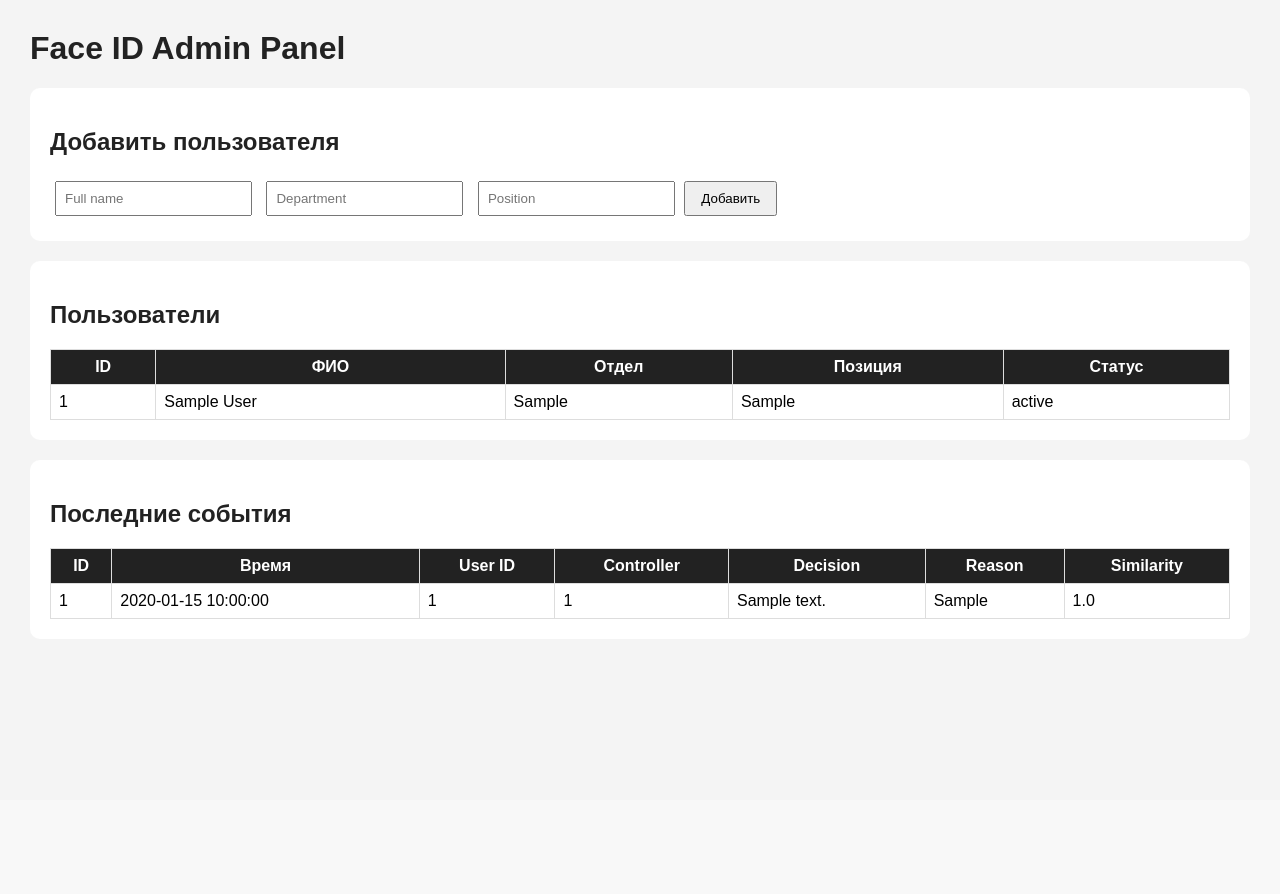
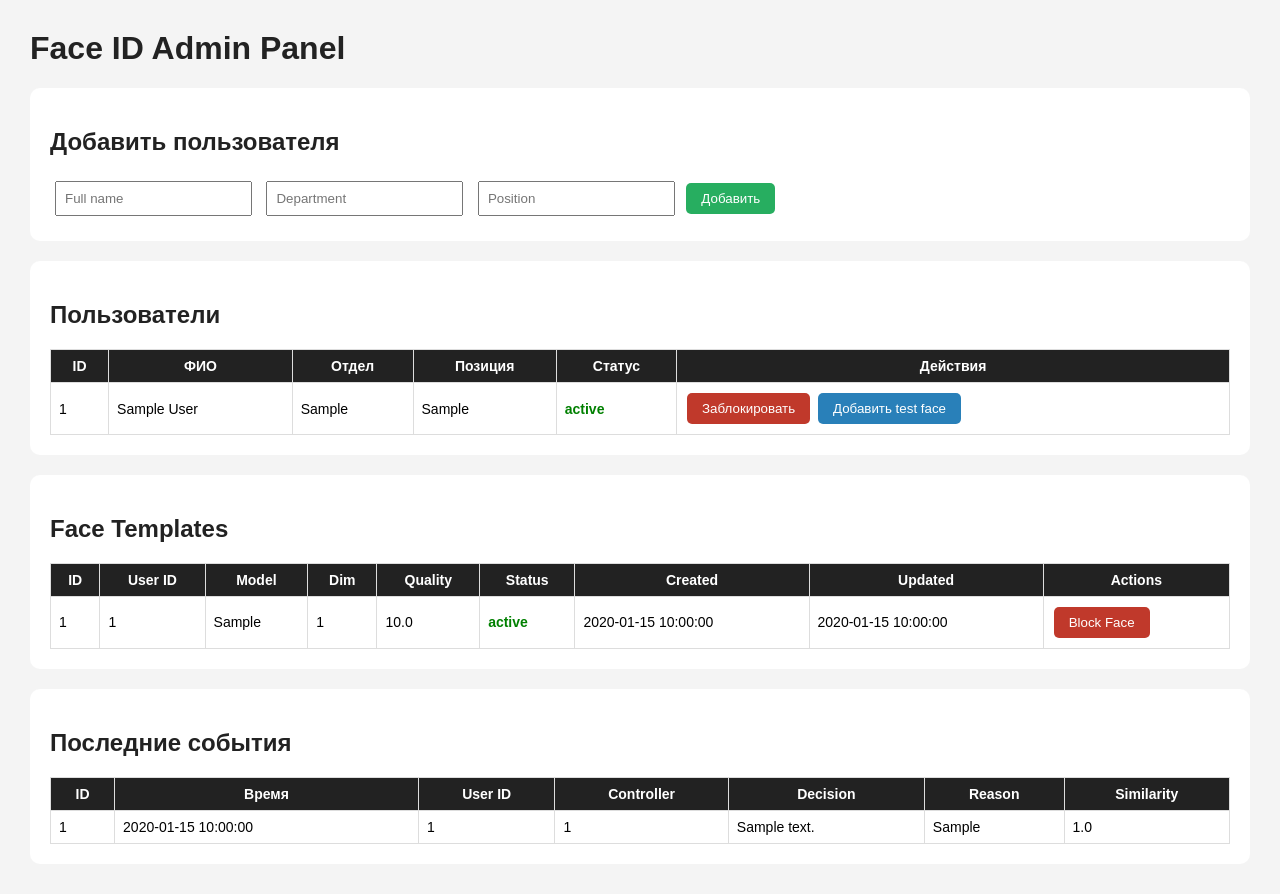
Before and after one commit to Denryy/face_backend, a FastAPI app: page /admin in a window 1280 px wide. Before the commit the page ends 619 px from the top, so only its background shows below. Run offline with FastAPI, Linux system fonts and the light colour scheme; tables that the repository leaves empty hold one stand-in row (values such as "Sample post").

Commit message:
Add face template admin features

```diff
--- a/src/main.py
+++ b/src/main.py
@@ -73,6 +73,7 @@ def add_face(user_id: int, data: FaceCreate, db: Session = Depends(get_db)):
         user_id=user_id,
         embedding=json.dumps(data.embedding),
         embedding_model=data.embedding_model,
+        embedding_dim=len(data.embedding),
         quality_score=data.quality_score,
         status="active",
     )
@@ -192,13 +193,15 @@ def list_events(db: Session = Depends(get_db)):
 def admin_page(request: Request, db: Session = Depends(get_db)):
     users = db.query(User).order_by(User.id.desc()).all()
     events = db.query(AccessEvent).order_by(AccessEvent.id.desc()).limit(20).all()
+    faces = db.query(FaceTemplate).order_by(FaceTemplate.id.desc()).all()
 
     return templates.TemplateResponse(
         name="admin.html",
         request=request,
         context={
             "users": users,
-            "events": events,
+            "faces": faces,
+	    "events": events,
         },
     )
 
@@ -220,3 +223,59 @@ def admin_create_user(
     db.commit()
 
     return RedirectResponse(url="/admin", status_code=303)
+@app.post("/admin/users/{user_id}/toggle")
+def admin_toggle_user(user_id: int, db: Session = Depends(get_db)):
+    user = db.query(User).filter(User.id == user_id).first()
+
+    if not user:
+        raise HTTPException(status_code=404, detail="User not found")
+
+    if user.status == "active":
+        user.status = "blocked"
+    else:
+        user.status = "active"
+
+    db.commit()
+    return RedirectResponse(url="/admin", status_code=303)
+
+
+@app.post("/admin/users/{user_id}/add-test-face")
+def admin_add_test_face(user_id: int, db: Session = Depends(get_db)):
+    user = db.query(User).filter(User.id == user_id).first()
+
+    if not user:
+        raise HTTPException(status_code=404, detail="User not found")
+
+    if user_id == 1:
+        embedding = [0.1, 0.2, 0.3]
+    else:
+        embedding = [0.4, 0.5, 0.6]
+
+    face = FaceTemplate(
+        user_id=user_id,
+        embedding=json.dumps(embedding),
+        embedding_model="admin_test",
+	embedding_dim=len(embedding),
+	quality_score=1.0,
+	status="active",
+    )
+
+    db.add(face)
+    db.commit()
+
+    return RedirectResponse(url="/admin", status_code=303)
+
+@app.post("/admin/faces/{face_id}/toggle")
+def admin_toggle_face(face_id: int, db: Session = Depends(get_db)):
+    face = db.query(FaceTemplate).filter(FaceTemplate.id == face_id).first()
+
+    if not face:
+        raise HTTPException(status_code=404, detail="Face template not found")
+
+    if face.status == "active":
+        face.status = "blocked"
+    else:
+        face.status = "active"
+
+    db.commit()
+    return RedirectResponse(url="/admin", status_code=303)
--- a/src/schemas.py
+++ b/src/schemas.py
@@ -18,10 +18,9 @@ class UserOut(BaseModel):
 
 
 class FaceCreate(BaseModel):
-    embedding: List[float]
+    embedding: list[float]
     embedding_model: str = "unknown"
     quality_score: float = 1.0
-
 
 class AccessCheckRequest(BaseModel):
     controller_id: str
--- a/src/templates/admin.html
+++ b/src/templates/admin.html
@@ -9,43 +9,79 @@
             margin: 30px;
             background: #f4f4f4;
         }
+
         h1, h2 {
             color: #222;
         }
+
         .card {
             background: white;
             padding: 20px;
             margin-bottom: 20px;
             border-radius: 10px;
+            overflow-x: auto;
         }
+
         input {
             padding: 8px;
             margin: 5px;
         }
+
         button {
             padding: 8px 15px;
             cursor: pointer;
+            border: none;
+            border-radius: 5px;
+            background: #222;
+            color: white;
+            margin: 2px;
         }
+
+        button:hover {
+            opacity: 0.85;
+        }
+
+        .danger {
+            background: #c0392b;
+        }
+
+        .success {
+            background: #27ae60;
+        }
+
+        .blue {
+            background: #2980b9;
+        }
+
         table {
             width: 100%;
             border-collapse: collapse;
             background: white;
         }
+
         th, td {
             padding: 8px;
             border: 1px solid #ddd;
+            font-size: 14px;
         }
+
         th {
             background: #222;
             color: white;
         }
-        .allowed {
+
+        .allowed, .active {
             color: green;
             font-weight: bold;
         }
-        .denied {
+
+        .denied, .blocked, .expired, .deleted {
             color: red;
             font-weight: bold;
+        }
+
+        form {
+            display: inline;
         }
     </style>
 </head>
@@ -59,7 +95,7 @@
         <input type="text" name="full_name" placeholder="Full name" required>
         <input type="text" name="department" placeholder="Department">
         <input type="text" name="position" placeholder="Position">
-        <button type="submit">Добавить</button>
+        <button type="submit" class="success">Добавить</button>
     </form>
 </div>
 
@@ -72,14 +108,68 @@
             <th>Отдел</th>
             <th>Позиция</th>
             <th>Статус</th>
+            <th>Действия</th>
         </tr>
+
         {% for user in users %}
         <tr>
             <td>{{ user.id }}</td>
             <td>{{ user.full_name }}</td>
             <td>{{ user.department }}</td>
             <td>{{ user.position }}</td>
-            <td>{{ user.status }}</td>
+            <td class="{{ user.status }}">{{ user.status }}</td>
+            <td>
+                <form method="post" action="/admin/users/{{ user.id }}/toggle">
+                    {% if user.status == "active" %}
+                        <button type="submit" class="danger">Заблокировать</button>
+                    {% else %}
+                        <button type="submit" class="success">Активировать</button>
+                    {% endif %}
+                </form>
+
+                <form method="post" action="/admin/users/{{ user.id }}/add-test-face">
+                    <button type="submit" class="blue">Добавить test face</button>
+                </form>
+            </td>
+        </tr>
+        {% endfor %}
+    </table>
+</div>
+
+<div class="card">
+    <h2>Face Templates</h2>
+    <table>
+        <tr>
+            <th>ID</th>
+            <th>User ID</th>
+            <th>Model</th>
+            <th>Dim</th>
+            <th>Quality</th>
+            <th>Status</th>
+            <th>Created</th>
+            <th>Updated</th>
+            <th>Actions</th>
+        </tr>
+
+        {% for face in faces %}
+        <tr>
+            <td>{{ face.id }}</td>
+            <td>{{ face.user_id }}</td>
+            <td>{{ face.embedding_model }}</td>
+            <td>{{ face.embedding_dim }}</td>
+            <td>{{ face.quality_score }}</td>
+            <td class="{{ face.status }}">{{ face.status }}</td>
+            <td>{{ face.created_at }}</td>
+            <td>{{ face.updated_at }}</td>
+            <td>
+                <form method="post" action="/admin/faces/{{ face.id }}/toggle">
+                    {% if face.status == "active" %}
+                        <button type="submit" class="danger">Block Face</button>
+                    {% else %}
+                        <button type="submit" class="success">Activate Face</button>
+                    {% endif %}
+                </form>
+            </td>
         </tr>
         {% endfor %}
     </table>
@@ -97,6 +187,7 @@
             <th>Reason</th>
             <th>Similarity</th>
         </tr>
+
         {% for event in events %}
         <tr>
             <td>{{ event.id }}</td>
```
Also changed, not shown: src/models.py (+8 -3 lines).
